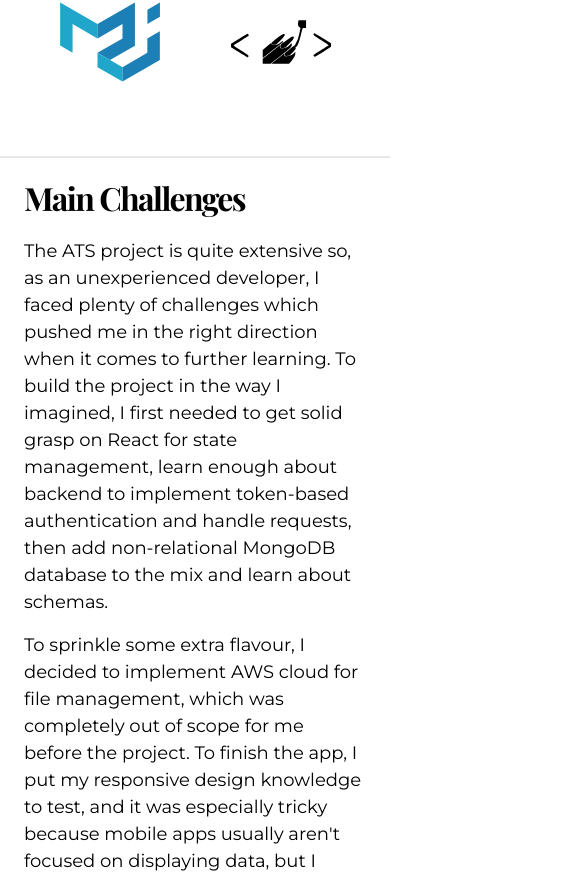
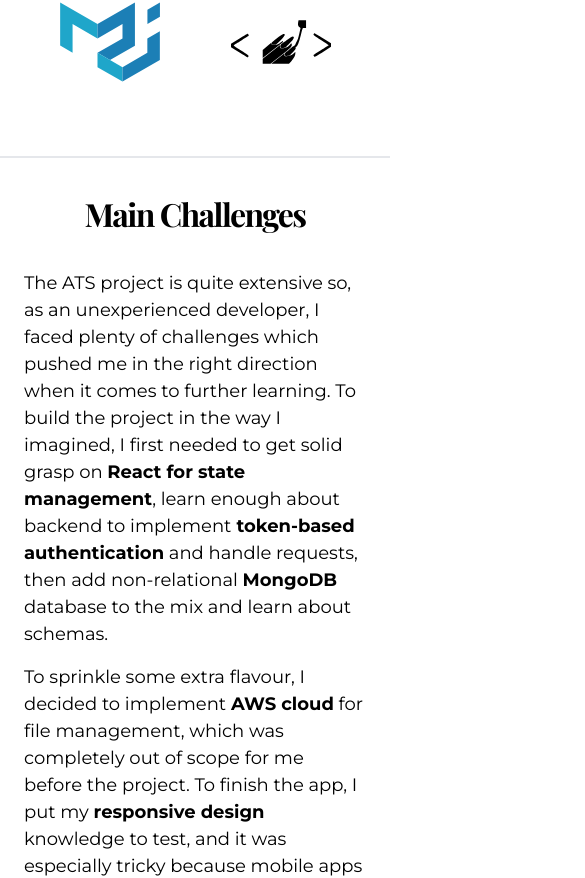
Before and after one commit to MateuszKuruc/developer-portfolio, a Next.js app in the folder developer-portfolio-site/: page /projects/ats-for-recruiters in a window 390 px wide. Shown: the part 4576-5454 px from the top of the page, 585 px wide, since content can reach past the window. Built offline with nearby package versions, Linux system fonts and the light colour scheme; a web font is replaced by a local one.

Commit message:
style ats challenges section so it is responsive and easily readable on desktop and mobile screens

```diff
--- a/developer-portfolio-site/src/app/components/ats-project-components/AtsChallenges.tsx
+++ b/developer-portfolio-site/src/app/components/ats-project-components/AtsChallenges.tsx
@@ -5,24 +5,27 @@ const AtsChallenges = () => {
   return (
     <>
       <div className="padding-container regular-18">
-        <h2 className="bold-32-tight py-4 dark:text-orange-500">
+        <h2 className="bold-32-tight py-8 dark:text-orange-500 text-center md:text-left">
           Main Challenges
         </h2>
         <p>
           The ATS project is quite extensive so, as an unexperienced developer,
           I faced plenty of challenges which pushed me in the right direction
           when it comes to further learning. To build the project in the way I
-          imagined, I first needed to get solid grasp on React for state
-          management, learn enough about backend to implement token-based
-          authentication and handle requests, then add non-relational MongoDB
-          database to the mix and learn about schemas.
+          imagined, I first needed to get solid grasp on{" "}
+          <strong>React for state management</strong>, learn enough about
+          backend to implement
+          <strong> token-based authentication</strong> and handle requests, then
+          add non-relational <strong>MongoDB</strong> database to the mix and
+          learn about schemas.
         </p>
         <p className="py-4">
-          To sprinkle some extra flavour, I decided to implement AWS cloud for
-          file management, which was completely out of scope for me before the
-          project. To finish the app, I put my responsive design knowledge to
-          test, and it was especially tricky because mobile apps usually aren't
-          focused on displaying data, but I found some solutions to this.
+          To sprinkle some extra flavour, I decided to implement{" "}
+          <strong>AWS cloud</strong> for file management, which was completely
+          out of scope for me before the project. To finish the app, I put my{" "}
+          <strong>responsive design</strong> knowledge to test, and it was
+          especially tricky because mobile apps usually aren't focused on
+          displaying data, but I found some solutions to this.
         </p>
         {/* Challenge 1 */}
         <h3 className="bold-24 py-4 dark:text-orange-500">
@@ -48,9 +51,9 @@ const AtsChallenges = () => {
         <strong>Redux store</strong>, which let me take control of the state
         management across the components that my application consists of.
         Additionally, I needed to handle request to the backend server (built in
-        NodeJS) which then interacted with non-relational database (MongoDB) to
-        retrieve, edit or save data accordingly when the user performed actions
-        on client-side.
+        <strong> NodeJS</strong>) which then interacted with non-relational
+        database (<strong>MongoDB</strong>) to retrieve, edit or save data
+        accordingly when the user performed actions on client-side.
         {/* Challenge 2 */}
         <div className="flex flex-col md:flex-row md:justify-around py-4">
           <Image
@@ -60,8 +63,8 @@ const AtsChallenges = () => {
             height={300}
             className="self-center"
           />
-          <div className="w-[50%]">
-            <h3 className="bold-24 py-4 dark:text-orange-500">
+          <div className="md:w-[50%]">
+            <h3 className="bold-24 py-9 md:py-4 dark:text-orange-500">
               2. File upload, download and delete
             </h3>
             Possibly the toughest situation for me was introducing options for
@@ -88,7 +91,7 @@ const AtsChallenges = () => {
               candidate's profile.
             </p>
             {/* Challenge 3 */}
-            <h3 className="bold-24 py-4 dark:text-orange-500">
+            <h3 className="bold-24 py-8 md:py-4 dark:text-orange-500">
               3. Project structure and components reusability
             </h3>
             <p>
@@ -113,7 +116,7 @@ const AtsChallenges = () => {
           </div>
         </div>
         {/* Challenge 4 */}
-        <h3 className="bold-24 py-4 dark:text-orange-500">
+        <h3 className="bold-24 py-8 md:py-4 dark:text-orange-500">
           4. Responsive design and styling
         </h3>
         My goal was to strike a balance between a <em>nice looking app</em> and{" "}
@@ -131,7 +134,7 @@ const AtsChallenges = () => {
           the app looks and works across all screen sizes. It can be comfortably
           used on huge monitors and mobile phones alike.
         </p>
-        <div className="flex justify-around">
+        <div className="flex flex-col md:flex-row justify-around items-center">
           <Image
             src="/project1_desktop_2.png"
             width={1000}
```
